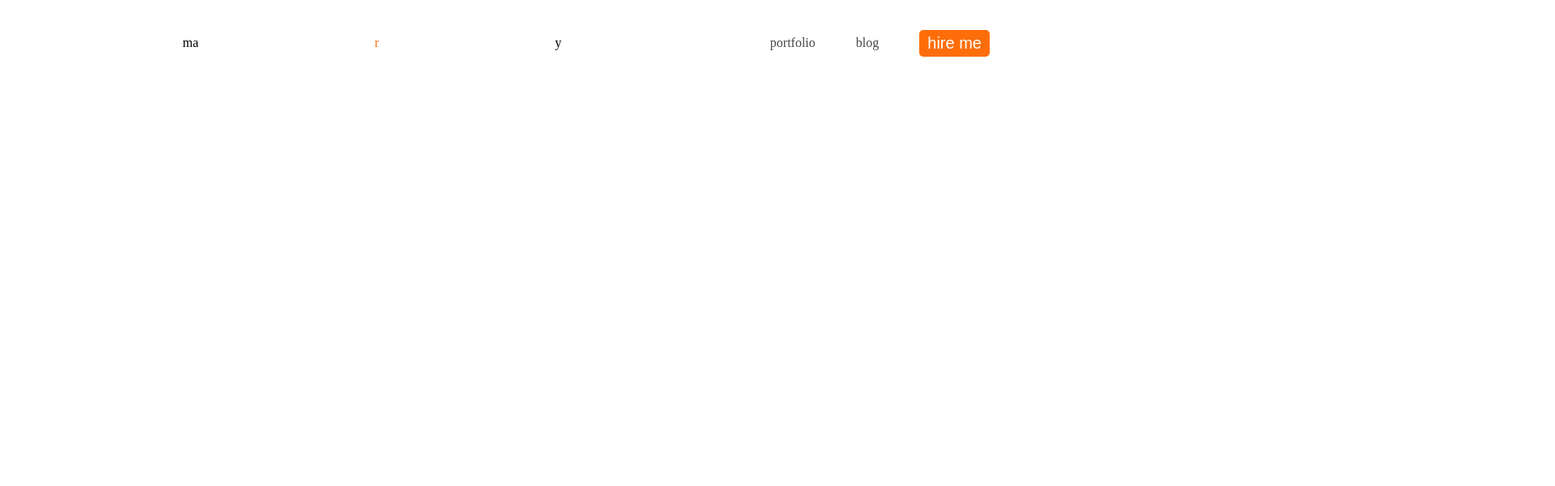
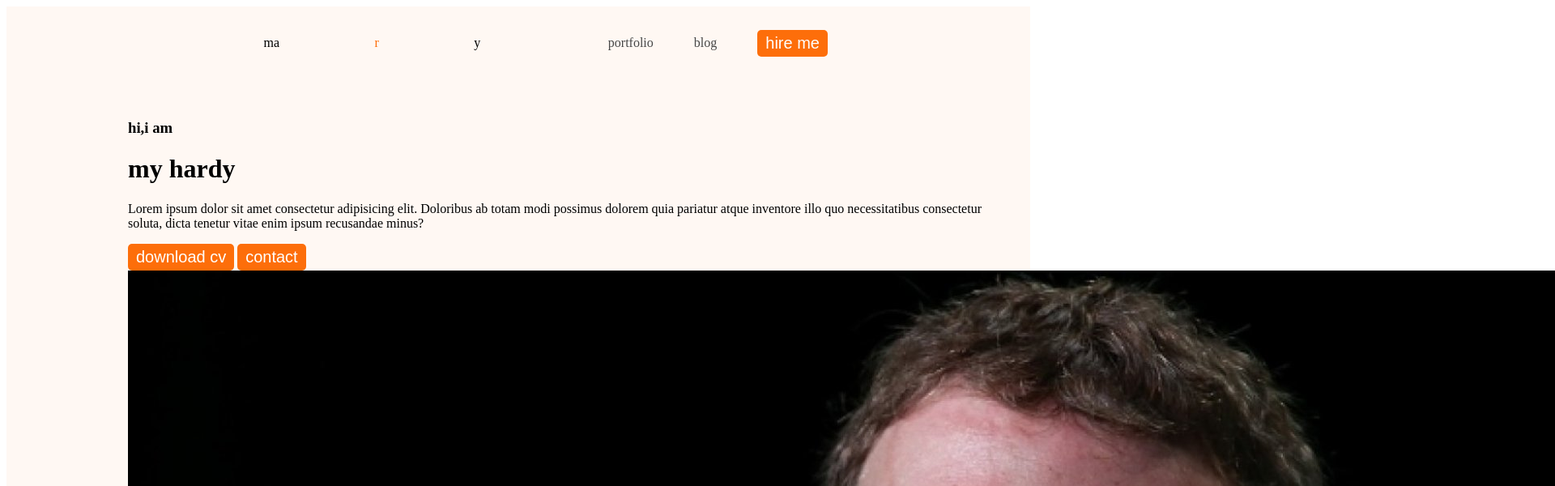
Before and after one commit to sohel4444/web-developer-portfolio, a plain HTML site: page index.html in a window 1280 px wide. Shown: the top 600 px of the page at 81% size, 1920 px wide, since content can reach past the window. Drawn offline with Linux system fonts and the light colour scheme.

Commit message:
edited by mahi

```diff
--- a/index.html
+++ b/index.html
@@ -1,5 +1,6 @@
 <!DOCTYPE html>
 <html lang="en">
+
 <head>
     <meta charset="UTF-8">
     <meta name="viewport" content="width=device-width, initial-scale=1.0">
@@ -10,8 +11,9 @@
 
     <link rel="stylesheet" href="styles/portfolio.css">
 </head>
+
 <body>
-    <header>
+    <header class="header">
         <nav>
             <h3 class="nav-title"></h3>ma<spam class="text-primary">r</spam>y</h3>
             <ul>
@@ -20,6 +22,18 @@
                 <li><button class="btn-primary">hire me</button></li>
             </ul>
         </nav>
+        <div class="banner">
+            <div>
+                <h3 class="banner-greeting">hi,i am</h3>
+                <h1 class="banner-title">my hardy</h1>
+                <p>Lorem ipsum dolor sit amet consectetur adipisicing elit. Doloribus ab totam modi possimus dolorem
+                    quia pariatur atque inventore illo quo necessitatibus consectetur soluta, dicta tenetur vitae enim
+                    ipsum recusandae minus?</p>
+                <button class="btn-primary">download cv</button>
+                <button class="btn-primary">contact</button>
+            </div>
+            <img src="images/img1.jpg">
+
     </header>
     <main>
 
@@ -28,4 +42,5 @@
 
     </footer>
 </body>
+
 </html>
--- a/styles/portfolio.css
+++ b/styles/portfolio.css
@@ -21,6 +21,7 @@ nav{
     display:flex;
     justify-content: space-between;
     align-items: center;
+    margin:0 200px;
 }
 .nav-title {
     color:#181818;
@@ -40,3 +41,11 @@ nav a{
     text-decoration: none;
     color:#474747
 }
+/* header related styles */
+.header{
+background-color: #fff8f3;
+}
+
+.banner{
+    padding: 30px 30px 30px 150px;
+}
```
Also changed, not shown: images/img1.jpg (added). Lines whose indentation alone changed are shown as unchanged.
